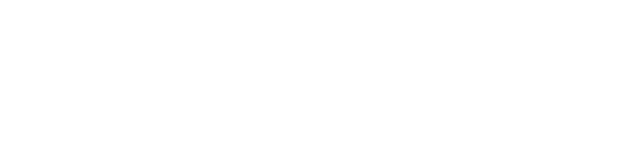
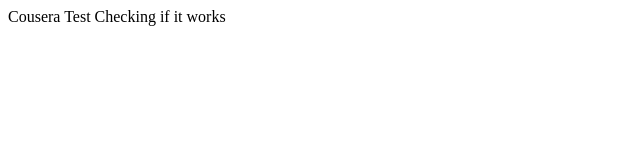
Before and after one commit to shy-programmer/cousera, a plain HTML site: page site/index.html in a window 1280 px wide. Shown: the whole page, without its empty margins (0-640 px from the left). Drawn offline with Linux system fonts and the light colour scheme.

Commit message:
forgot to add text before

```diff
--- a/site/index.html
+++ b/site/index.html
@@ -1,12 +1,13 @@
 <!DOCTYPE html>
 <html lang="en">
 <head>
+    Cousera Test
     <meta charset="UTF-8">
     <meta http-equiv="X-UA-Compatible" content="IE=edge">
     <meta name="viewport" content="width=device-width, initial-scale=1.0">
     <title>Document</title>
 </head>
 <body>
-
+    Checking if it works
 </body>
 </html>
```
